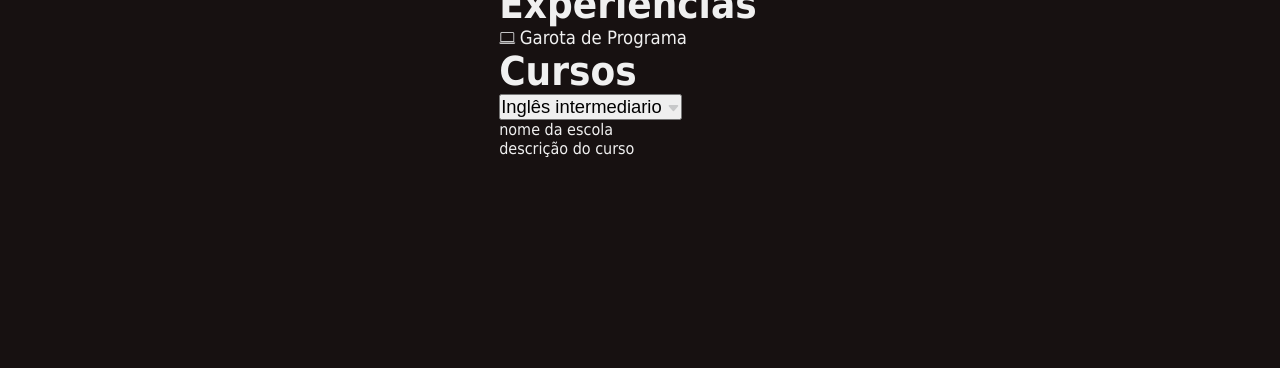
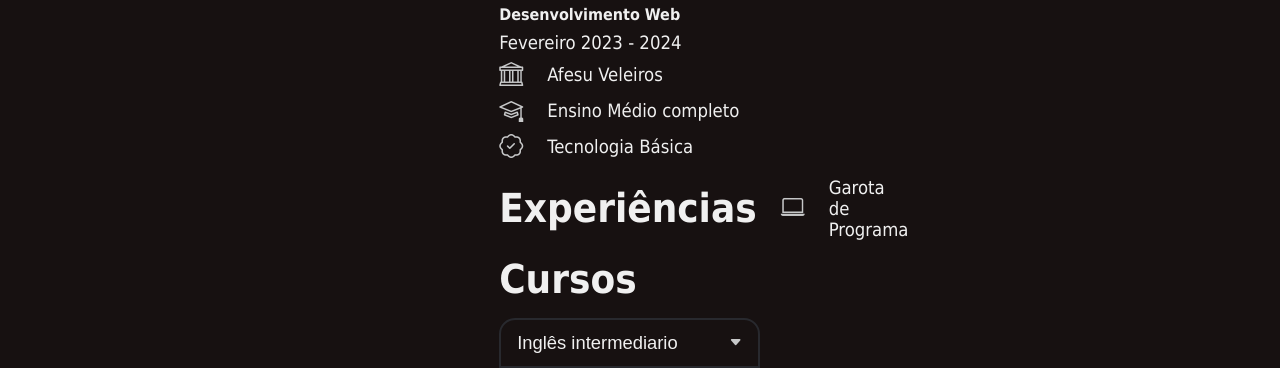
Before and after one commit to akamilly/perfilprimo, a plain HTML site: page index.html in a window 1280 px wide. Shown: the part 3139-3507 px from the top of the page. Before the commit the page ends 3297 px from the top, so only its background shows below. Drawn offline with nearby package versions, Linux system fonts and the light colour scheme; a web font is replaced by a local one.

Commit message:
update cursos css

```diff
--- a/css/style.css
+++ b/css/style.css
@@ -102,6 +102,8 @@ html[data-theme='light'] .logo2 {
     color: var(--icon-color);
     cursor: pointer;
     transition: ease-in-out .4s;
+    float: right;
+    position: relative;
 }
 
 .menu {
@@ -360,6 +362,72 @@ html[data-theme='light'] .logo2 {
     border: 8px solid var(--link-color); /* cor da borda */
 }
 
+.sobre-descricao {
+    display: flex;
+    flex-direction: column;
+    justify-content: flex-start;
+    text-align: justify;
+    gap: 1rem;
+}
+
+.sobre-icones {
+    display: flex;
+    align-items: center;
+    gap: 1.5rem;
+}
+
+.sobre-icones i{
+    font-size: 1.5rem;
+}
+
+.sobre-content2 .col1, .sobre-content2 .col2 {
+    display: flex;
+    flex-direction: column;
+    text-align: justify;
+    gap: 1rem;
+}
+
+.sobre-content2 .col1 .row1, .sobre-content2 .col1 .row2 {
+    display: flex;
+    flex-direction: column;
+    gap: 0.5rem;
+}
+
+/* CURSOS */
+.accordion-header {
+    width: 100%;
+    display: flex;
+    padding: 0.75rem 1rem;
+    justify-content: space-between;
+    align-items: center;
+    background: transparent;
+    border: 2.5px solid var(--primary-border-color);
+    text-align: left;
+    cursor: pointer;
+    transition: ease-in-out 0.3s;
+}
+
+.accordion-header span {
+    color: var(--title-color);
+}
+
+.accordion-header.start {
+    border-radius: 1rem 1rem 0rem 0rem;
+}
+
+.accordion-header.end, .accordion-item.active .accordion-body.end{
+    border-radius: 0rem 0rem 1rem 1rem;
+}
+
+.accordion-body {
+    display: none;
+    padding: 1.25rem;
+    flex-direction: column;
+    text-align: justify;
+    align-items: flex-start;
+    gap: 1rem;
+    border: 1px solid var(--primary-border-color);
+}
 @media (min-width: 992px) {
     .projeto-card {
         flex-direction: row;
```
Also changed, not shown: index.html (+5 -2 lines).
